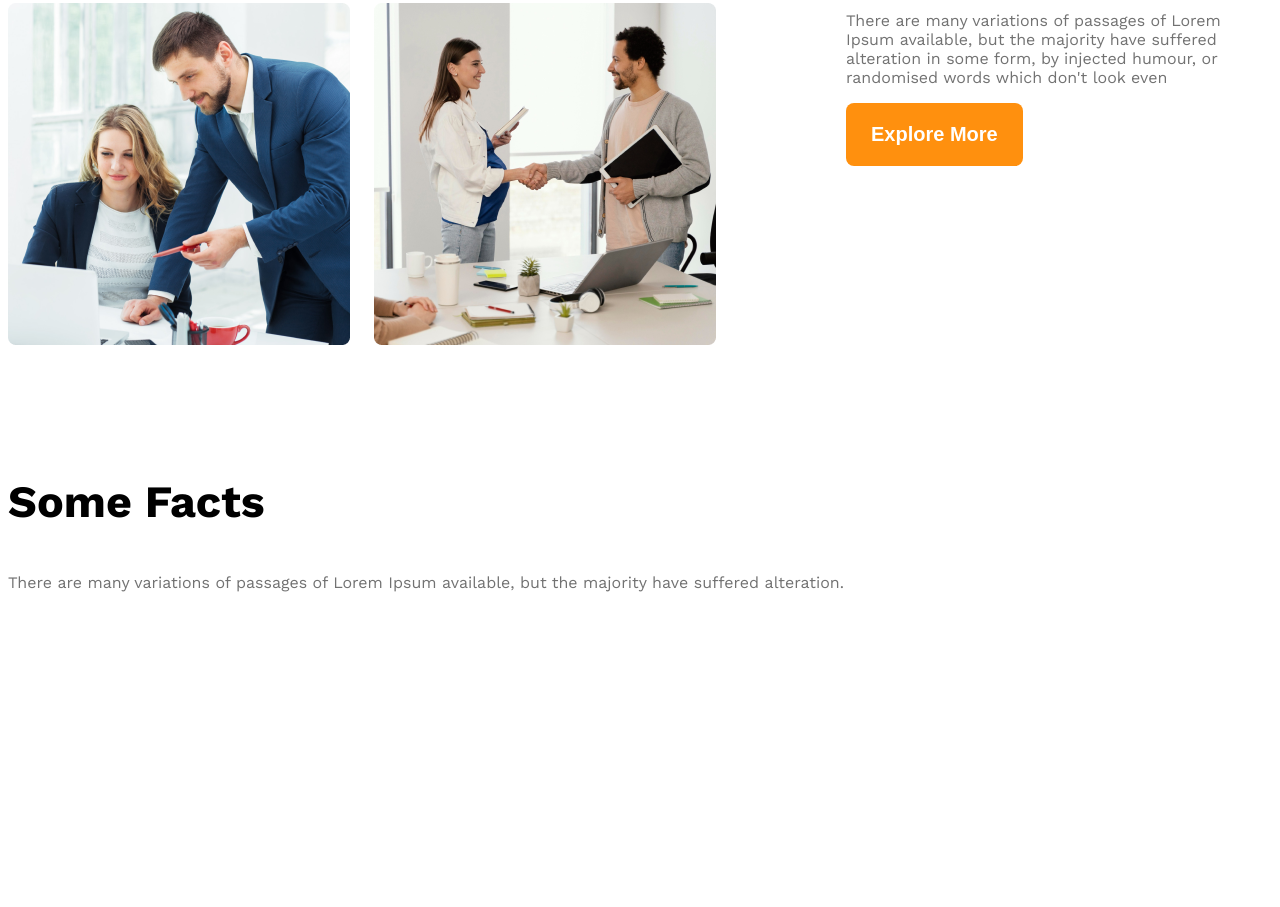
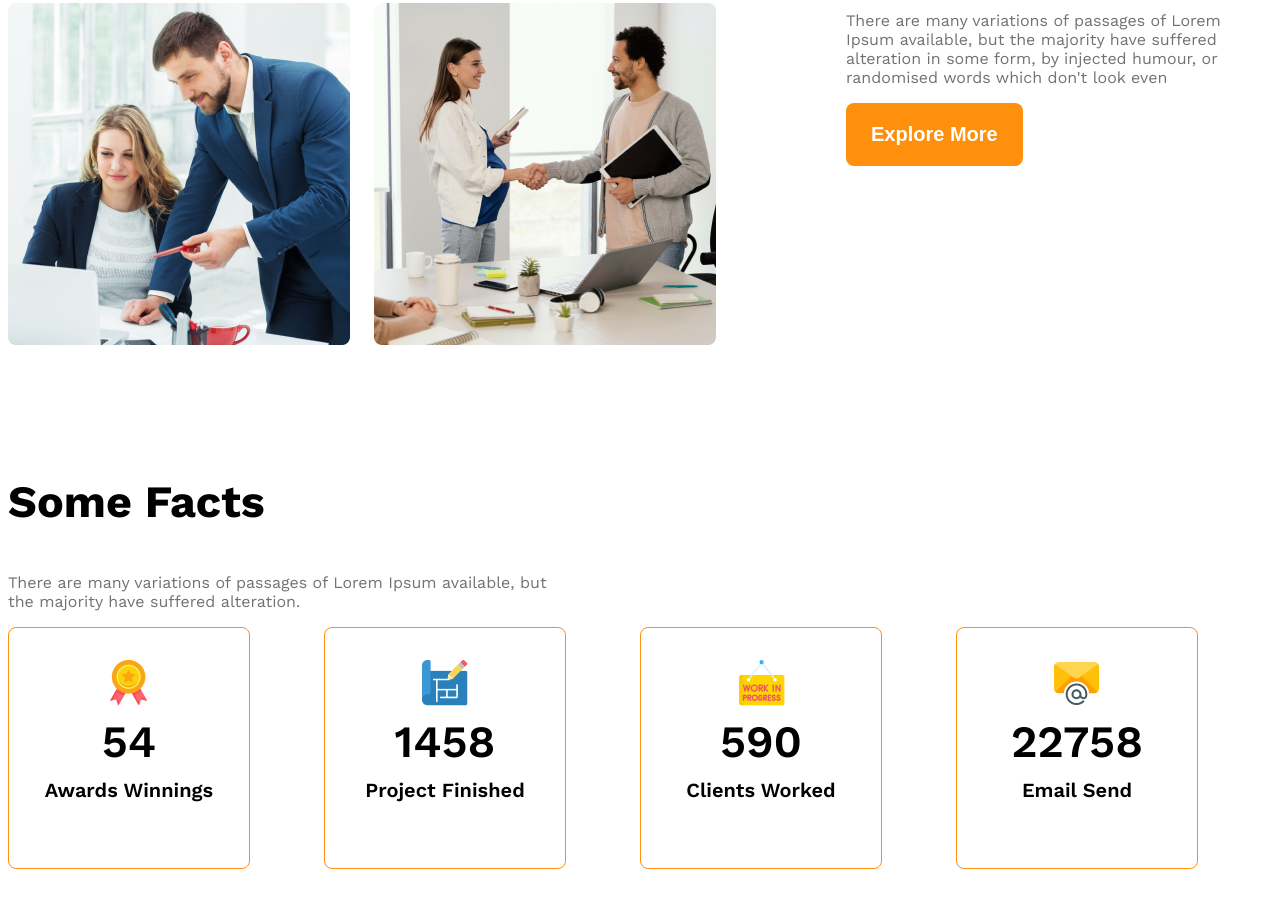
Before and after one commit to sanchari2501/g3-architect-website, a plain HTML site: page index.html in a window 1280 px wide. Shown: the part 1677-2584 px from the top of the page. Before the commit the page ends 2558 px from the top, so only its background shows below. Drawn offline with nearby package versions, Linux system fonts and the light colour scheme.

Commit message:
added some facts

```diff
--- a/index.html
+++ b/index.html
@@ -52,29 +52,38 @@
         <!-- feature will enjoy -->
         <section>
             <h3 class="section-title">Some Facts</h3>
-            <p class="text-light-gray">There are many variations of passages of Lorem Ipsum available, but the majority have suffered alteration.</p>
+            <p class="text-light-gray fact-description ">There are many variations of passages of Lorem Ipsum available, but the majority have suffered alteration.</p>
             <div class="facts-container">
-                <!-- .fact*4>img.fact-icon+h4.fact-number+h5.fact-name -->
-                 <div class="fact">
-                    <img src="" alt="" class="fact-icon">
-                    <h4 class="fact-number"></h4>
-                    <h5 class="fact-name"></h5>
+                <!-- .fact-card*4>img.fact-icon+h4.fact-number+h5.fact-name -->
+                 <div class="fact-card display-flex">
+                    <div>
+                        <img src="images/icons/ribon.png" alt="" class="fact-icon">
+                    <h4 class="fact-number">54</h4>
+                    <h5 class="fact-name">Awards Winnings</h5>
+                    </div>
                  </div>
-                 <div class="fact">
-                    <img src="" alt="" class="fact-icon">
-                    <h4 class="fact-number"></h4>
-                    <h5 class="fact-name"></h5>
+                 <div class="fact-card display-flex">
+                    <div>
+                        <img src="images/icons/projects.png" alt="" class="fact-icon">
+                    <h4 class="fact-number">1458</h4>
+                    <h5 class="fact-name">Project Finished</h5>
+                    </div>
                  </div>
-                 <div class="fact">
-                    <img src="" alt="" class="fact-icon">
-                    <h4 class="fact-number"></h4>
-                    <h5 class="fact-name"></h5>
+                 <div class="fact-card display-flex">
+                    <div>
+                        <img src="images/icons/customers.png" alt="" class="fact-icon">
+                    <h4 class="fact-number">590</h4>
+                    <h5 class="fact-name">Clients Worked</h5>
+                    </div>
                  </div>
-                 <div class="fact">
-                    <img src="" alt="" class="fact-icon">
-                    <h4 class="fact-number"></h4>
-                    <h5 class="fact-name"></h5>
+                 <div class="fact-card display-flex">
+                   <div>
+                     <img src="images/icons/email.png" alt="" class="fact-icon">
+                    <h4 class="fact-number">22758</h4>
+                    <h5 class="fact-name">Email Send</h5>
+                   </div>
                  </div>
+
 
             </div>
 
--- a/styles/architects.css
+++ b/styles/architects.css
@@ -107,6 +107,36 @@ main > section{
 #quick-list{
     font-weight: 500;
 }
+/* some facts related style */
+.facts-container{
+    display: grid;
+    grid-template-columns: repeat(4,1fr);
+
+}
+
+.fact-card{
+    border: 1px solid #FF900E;
+    width: 240px;
+    height: 240px ;
+    border-radius: 8px;
+    align-items: center;
+    justify-content: center;
+    text-align: center;
+}
+.fact-number{
+    font-size: 2.8rem;
+    font-weight: 600;
+    margin-top: 5px ;
+    margin-bottom: 10px;
+}
+.fact-name{
+    font-size: 1.25rem;
+    font-weight: 600;
+    margin-top: 10px;
+}
+.fact-description{
+    max-width: 540px;
+}
 
 
 /* responsive media query */
```
